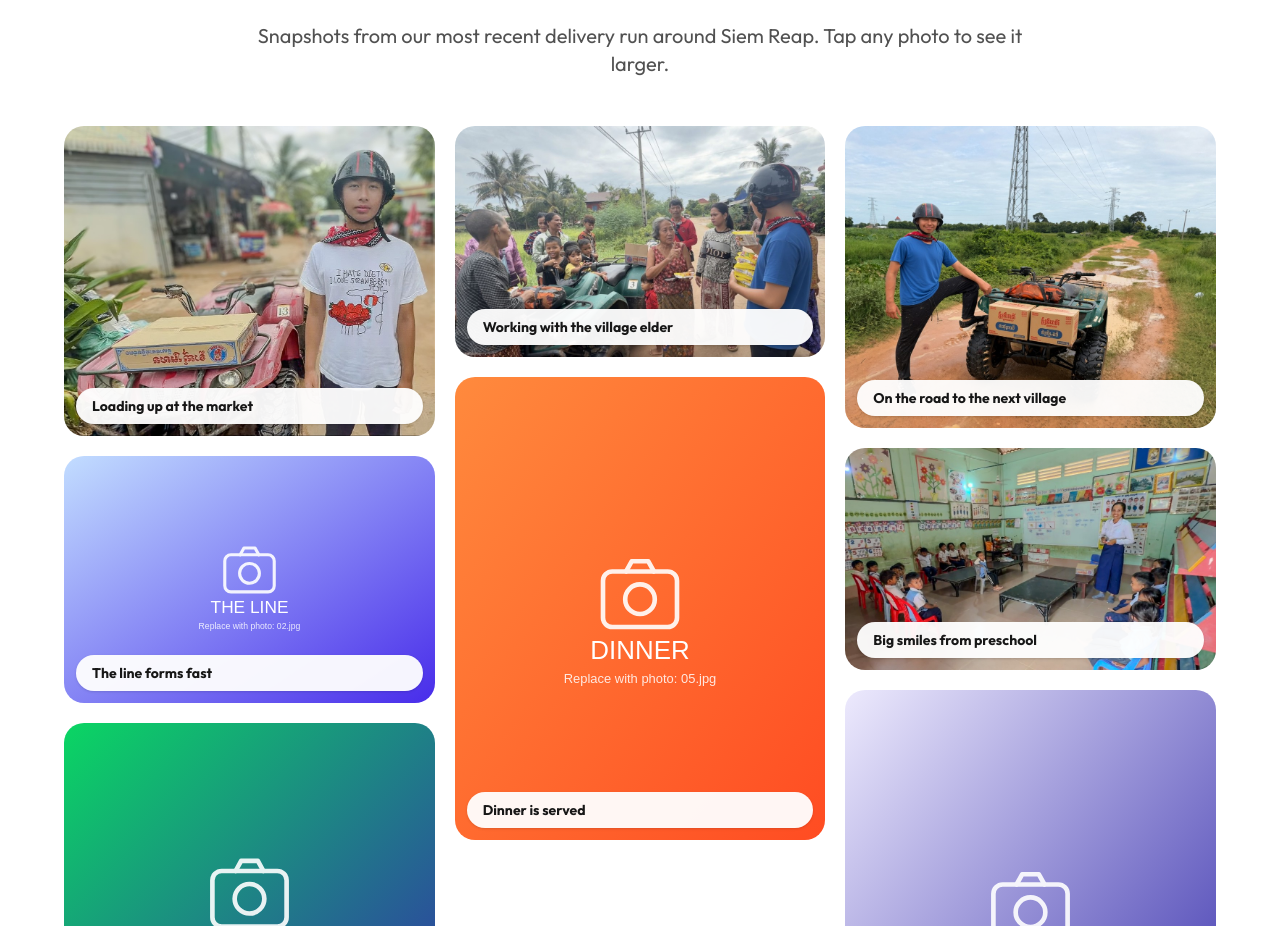
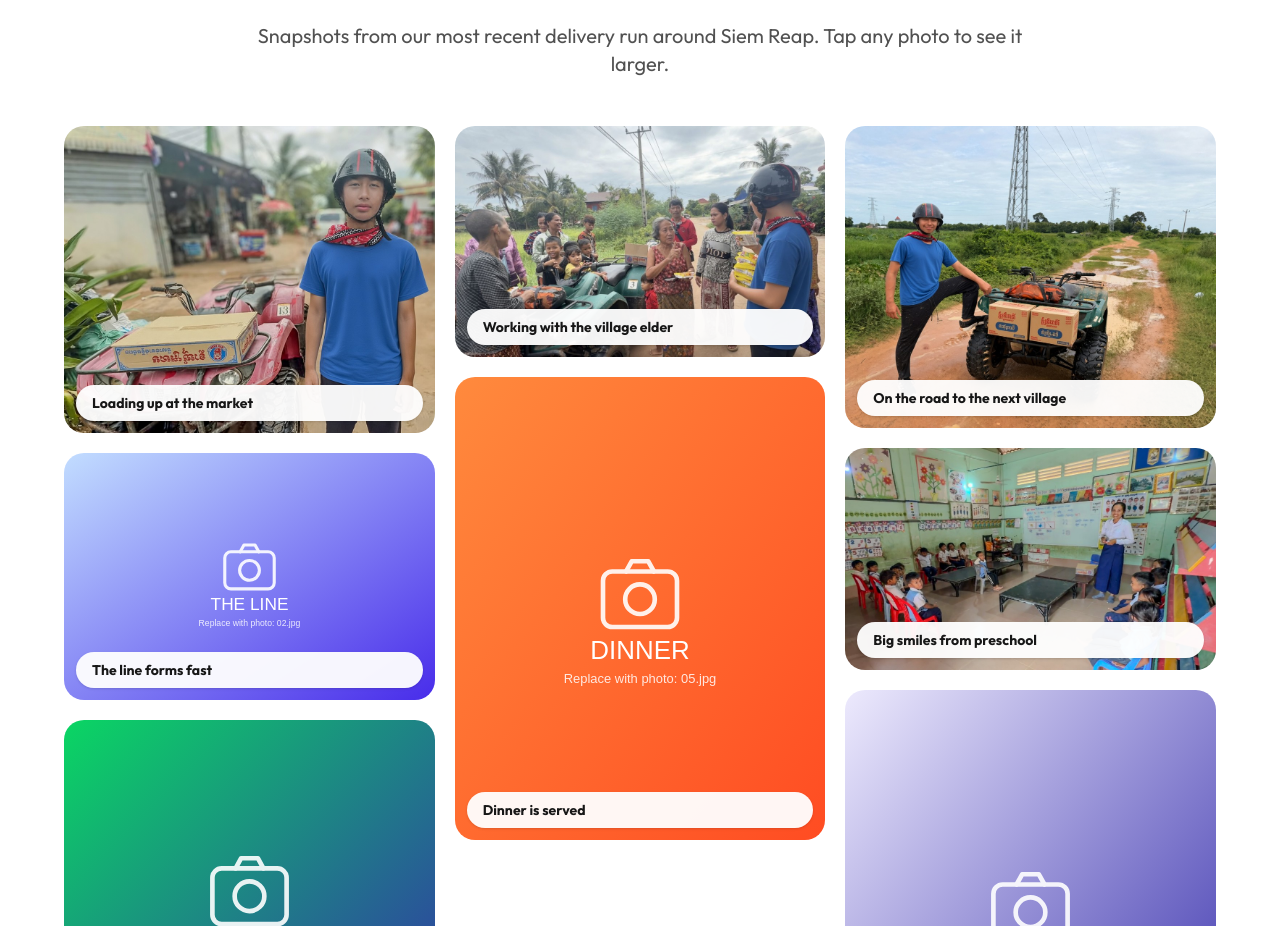
Before and after one commit to iampiotr/ramenrun, a React (Vite) app: page / in a window 1280 px wide. Shown: the part 4968-5894 px from the top of the page. Built offline with nearby package versions, Linux system fonts and the light colour scheme.

Commit message:
Replace the market loading photo with the blue-shirt version.

```diff
--- a/src/content.ts
+++ b/src/content.ts
@@ -103,11 +103,11 @@ export const gallery = {
   intro: 'Snapshots from our most recent delivery run around Siem Reap. Tap any photo to see it larger.',
   photos: [
     {
-      src: photo('loading2.jpg'),
+      src: photo('loading3.jpg'),
       alt: 'A rider in a helmet stands beside a red ATV with a box loaded on the front, outside market stalls',
       caption: 'Loading up at the market',
       width: 1024,
-      height: 855,
+      height: 848,
     },
     {
       src: photo('02.svg'),
```
Also changed, not shown: public/photos/siem-reap/loading2.jpg (deleted), public/photos/siem-reap/loading3.jpg (added).
